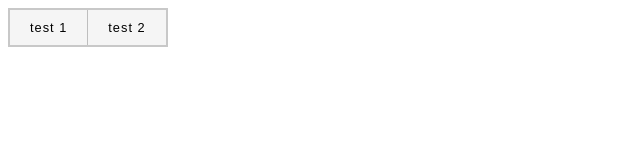
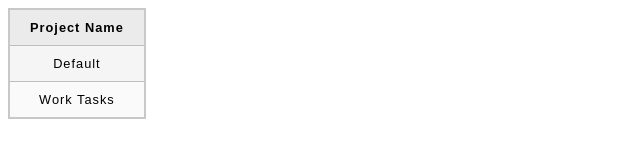
Before and after one commit to JSE955/TodoList, a website built with webpack: page src/index.html in a window 1280 px wide. Shown: the whole page, without its empty margins (0-640 px from the left). Built offline with nearby package versions, Linux system fonts and the light colour scheme.

Commit message:
Allow projects to be displayed on load

```diff
--- a/src/index.html
+++ b/src/index.html
@@ -7,12 +7,6 @@
 </head>
 <body>
     <div class="content">
-        <table>
-            <tr>
-                <td>test 1</td>
-                <td>test 2</td>
-            </tr>
-        </table>
     </div>
 </body>
 </html>
--- a/src/index.js
+++ b/src/index.js
@@ -1,6 +1,9 @@
 import { createTodo } from "./Todo";
 import { createProject } from "./Project";
+import { loadAllProjects } from "./loadAllProjects";
 import './style.css';
+
+const content = document.querySelector('.content');
 
 const projects = [];
 
@@ -8,7 +11,7 @@ function addNewProject(project) {
     projects.push(project);
 }
 
+addNewProject(createProject('Default'));
+addNewProject(createProject('Work Tasks'));
 
-
-addNewProject(createProject('Default'));
-console.log(projects);
+content.appendChild(loadAllProjects(projects));
--- /dev/null
+++ b/src/loadAllProjects.js
@@ -0,0 +1,24 @@
+function loadAllProjects(projects) {
+    const table = document.createElement('table');
+
+    const tableHead = document.createElement('thead');
+    const nameHeading = document.createElement('th');
+    nameHeading.textContent = 'Project Name';
+    tableHead.appendChild(nameHeading);
+    table.appendChild(tableHead);
+
+
+    const tableBody = document.createElement('tbody');
+    for (let i = 0; i < projects.length; i++) {
+        let row = document.createElement('tr');
+        let nameCell = document.createElement('td');
+        nameCell.textContent = projects[i].name;
+        row.appendChild(nameCell);
+        tableBody.appendChild(row);
+    }
+
+    table.appendChild(tableBody);
+    return table;
+}
+
+export {loadAllProjects};
```
